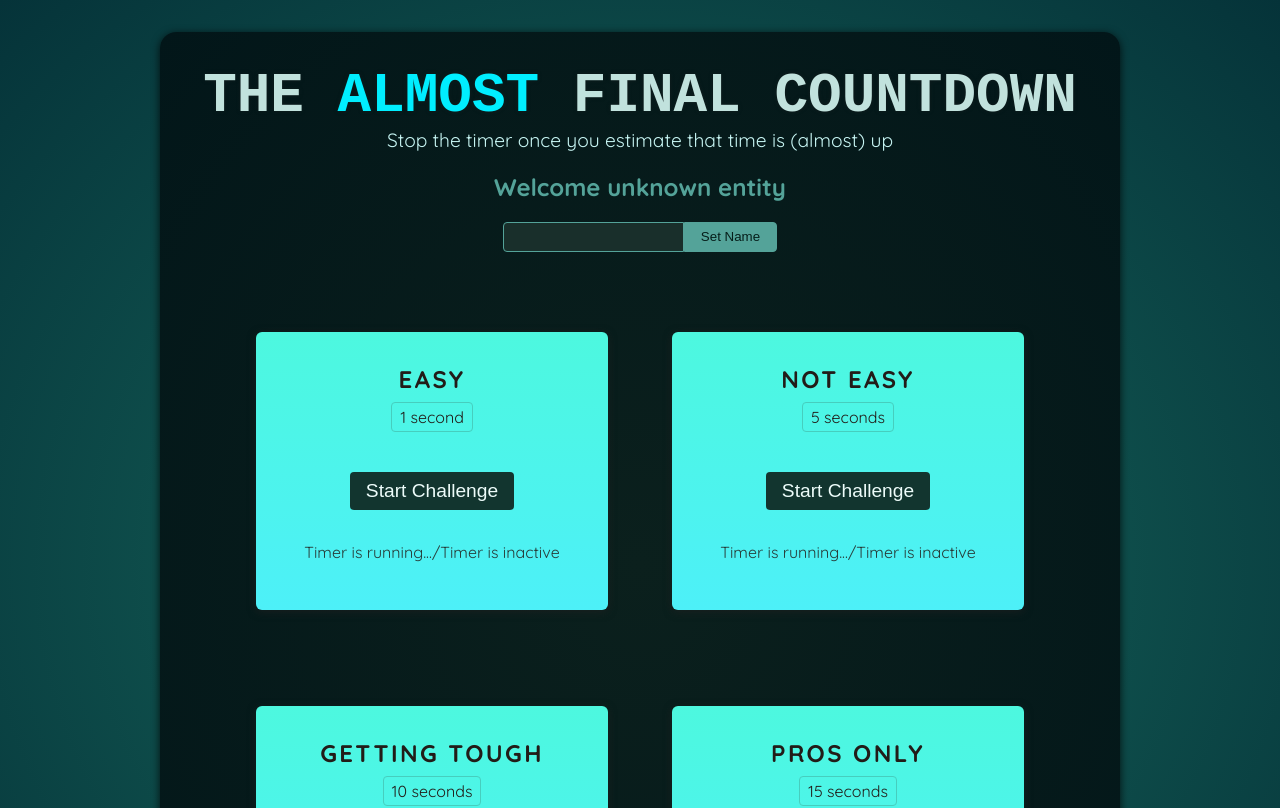
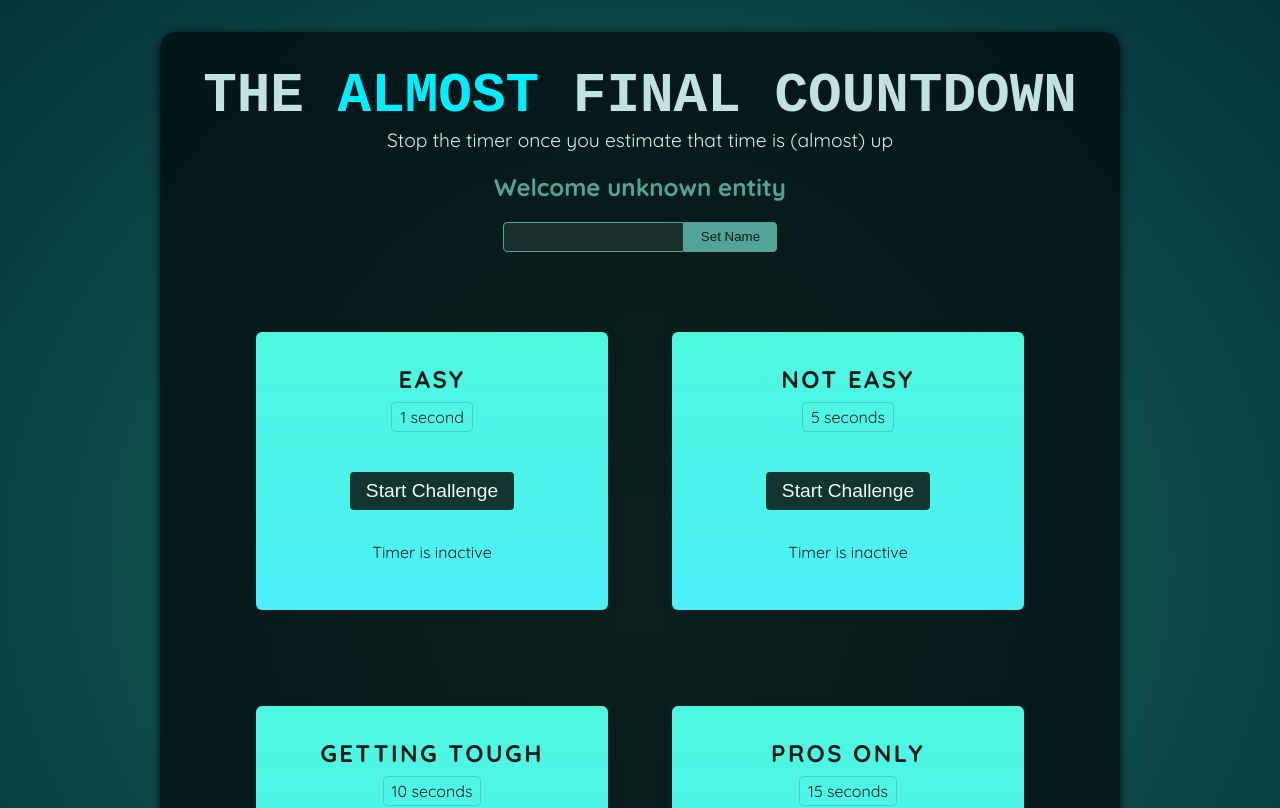
Before and after one commit to Ansh0047/Timer-Challenge, a React (Vite) app: page / in a window 1280 px wide. Shown: the top 808 px of the page. Built offline with nearby package versions, Linux system fonts and the light colour scheme; a web font is replaced by a local one.

Commit message:
Managed State change and used the useRef hook for timer

```diff
--- a/src/components/TimerChallenge.jsx
+++ b/src/components/TimerChallenge.jsx
@@ -1,14 +1,46 @@
+import { useRef, useState } from "react";
+
 export default function TimerChallenge({titile, targetTimer}){
+    const timer = useRef();
+
+    const[timerStarted,setTimerStarted] = useState(false);
+    const [timeExpired,setTimeExpired] = useState(false);
+
+
+    // let timer;   // will store the timer pointer returned by the setTimeout
+    // we can not use this as it will lost the previous timer and on state change will refer to new one.
+    // so we use ref instead of normal behaviour.
+    function handleStart(){
+        setTimerStarted(true);
+        // converted targetTimer to milliseconds
+        // and if this function is executed right after target time ends and player stops
+        timer.current = setTimeout(() => {     // it will return the pointer to the timer runnning
+            setTimeExpired(true);
+            setTimerStarted(false);
+        }, targetTimer*1000);
+    }
+
+    function handleStop(){
+        // clear timeout function will take the pointer of the timer and stops the timer set by the setTimeout
+        clearTimeout(timer.current);
+        setTimerStarted(false);
+    }
+
     return <section className="challenge">
         <h2>{titile}</h2>
+        {timeExpired && <p>You lost!</p>}
         <p className="challenge-time">
             {targetTimer} second{targetTimer > 1 ? 's' : ''}
         </p>
         <p>
-           <button>Start Challenge</button>
+            {/* in onClick we have used the ternary check if our timer has starte then we have to
+            point our onClick to handleStop function as it has started else to handleStart */}
+           <button onClick={timerStarted ? handleStop : handleStart}>
+                {timerStarted ? 'Stop' :'Start'} Challenge
+            </button>
         </p>
-        <p className="active">
-            Timer is running.../Timer is inactive
+        <p className={timerStarted ? 'active' : undefined}>
+            {timerStarted ? 'Timer is running...' : 'Timer is inactive'}
         </p>
     </section>
 }
```
